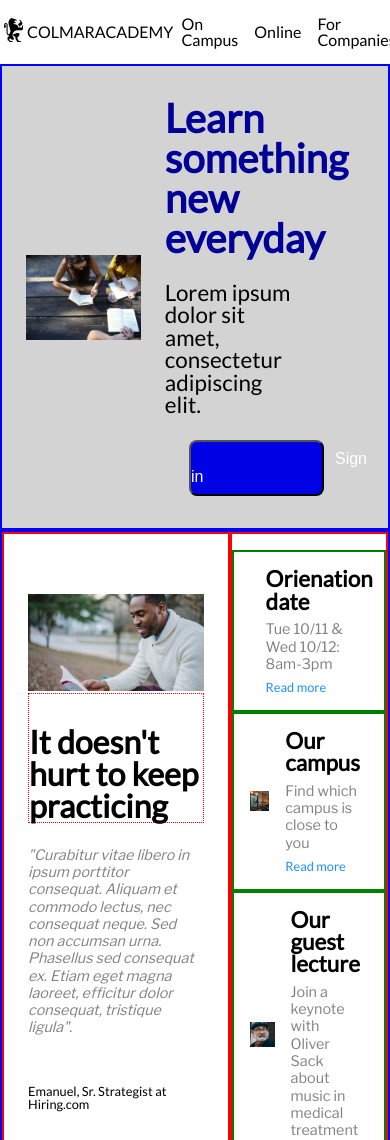
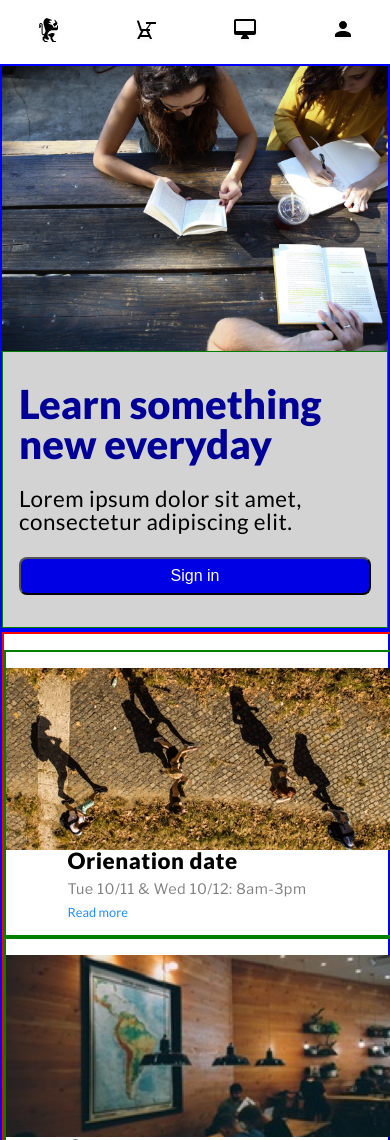
Before and after one commit to JBprg/colmar_academy, a plain HTML site: page index.html in a window 390 px wide. Shown: the top 1140 px of the page. Drawn offline with nearby package versions, Linux system fonts and the light colour scheme.

Commit message:
Pushing stoping point

```diff
--- a/index.html
+++ b/index.html
@@ -3,11 +3,12 @@
   <head>
     <meta charset="utf-8">
     <meta name="viewport" content="width=device-width, initial-scale=1.0">
-    <link href="https://fonts.googleapis.com/css?family=Lato" rel="stylesheet">
+    <link href="https://fonts.googleapis.com/css?family=Lato:300,300i,400,900" rel="stylesheet">
     <link href="https://fonts.googleapis.com/css?family=Libre+Franklin:400,600" rel="stylesheet">
     <link href="https://fonts.googleapis.com/css?family=Open+Sans:400,400i,600" rel="stylesheet">
     <link href="./resources/css/reset.css" type="text/css" rel="stylesheet">
     <link href="./resources/css/style.css" type="text/css" rel="stylesheet">
+
     <title>Colmar Academy</title>
   </head>
 
@@ -21,7 +22,8 @@
   <!-- Logo (flex container) -->
       <div class="logo">
         <img src="./resources/images/ic-logo.svg" alt="Colmar Academy regal lion logo">
-        <span><strong>COLMAR</strong>ACADEMY</span>
+        <span>COLMAR</span>
+        <p>ACADEMY</p>
       </div>
 
   <!-- Navigation (flex container) -->
@@ -35,6 +37,14 @@
         </ul>
       </nav>
 
+      <!-- Mobile container (flex container) -->
+      <div class="mobile_header">
+        <img src="./resources/images/ic-logo.svg" alt="Colmar Academy regal lion logo">
+        <a href="#campus"><img src="./resources/images/ic-on-campus.svg" alt="Desk icon"></a>
+        <a href="#online"><img src="./resources/images/ic-online.svg" alt="Computer screen icon"></a>
+        <a href="#signin"><img src="./resources/images/ic-login.svg" alt="Login icon"></a>
+
+      </div>
 
 
     </header>
@@ -50,7 +60,7 @@
 
 
 <!-- Section 2 - Banner (flex container) -->
-      <div class="banner_container">
+      <div class="top_container">
 
     <!-- Image Conatiner (block container) -->
         <div class="image_container">
@@ -106,6 +116,11 @@
               <img src="./resources/images/information-orientation.jpg" alt="A
               group of people walking along a brick path">
             </div>
+        <!-- Image for mobile view screen -->
+            <div class="image_container_small">
+              <img src="./resources/images/information-orientation-mobile.jpg" alt="A
+              group of people walking along a brick path">
+            </div>
             <!-- Text (flex container)-->
             <div class="text_container">
                 <!-- Title -->
@@ -122,6 +137,11 @@
             <!-- Image (block container) -->
             <div class="image_container">
               <img src="./resources/images/information-campus.jpg" alt="A classroom
+              with a large map on the wall">
+            </div>
+        <!-- Image for mobile view screen -->
+            <div class="image_container_small">
+              <img src="./resources/images/information-campus-mobile.jpg" alt="A classroom
               with a large map on the wall">
             </div>
             <!-- Text (flex container)-->
@@ -142,6 +162,12 @@
                 <img src="./resources/images/information-guest-lecture.jpg"
                 alt="Headshot of Oliver Sack">
               </div>
+        <!-- Image for mobile view screen -->
+              <div class="image_container_small">
+                <img src="./resources/images/information-guest-lecture-mobile.jpg"
+                alt="Headshot of Oliver Sack">
+              </div>
+
               <!-- Text (flex container)-->
               <div class="text_container">
                   <!-- Title -->
@@ -294,9 +320,12 @@
 
         <!-- Video (block ??? container) -->
             <div class="image_container">
-              <video src="./resources/video/thesis.mp4" autoplay poster="posterimage.jpg" controls>
-                <p>This video is not supprted by your browser</p>
+
+              <video width="100%" height="auto" controls>
+                <source src=./resources/videos/thesis.mp4 type="video/mp4">
+                  Your browser does not support the video tag.
               </video>
+
             </div>
 
         <!-- Text (flex conatiner) -->
--- a/resources/css/style.css
+++ b/resources/css/style.css
@@ -1,5 +1,5 @@
 html {
-  font-family: "Lato", sans-serif;
+  font-family: 'Lato', sans-serif;
   font-size: 16px;
 }
 
@@ -35,6 +35,7 @@ h1 {
 
 h2 {              /* Borders are to create visual seperation during build out */
   font-size: 2rem;
+  letter-spacing: 0.5px;
   font-weight: bold;
   text-align: center;
   border: 1px dotted red;
@@ -42,6 +43,7 @@ h2 {              /* Borders are to create visual seperation during build out */
 
 h3 {
   font-size: 1.4rem;
+  letter-spacing: 0.5px;
   font-weight: bold;
 }
 
@@ -50,6 +52,7 @@ p {
   font-size: 0.9rem;
   font-weight: normal;
   color: grey;
+  letter-spacing: 0.5px;
   line-height: 1.2;
   padding: 0.5rem 0;
 }
@@ -59,8 +62,7 @@ p {
 header {
   width: 100%;
   height: 4rem;
-  font-family: "Open Sans"
-  padding: 0 1.5rem;
+  font-family: "Open Sans";
   background-color: white;
   z-index: 1;
   margin-top: 0;
@@ -73,10 +75,19 @@ header .logo {
   display: flex;
   justify-content: center;
   align-content: center;
+  padding-left: 1.5rem;
 }
 
 header .logo span {
+  font-weight: bold;
   align-self: center;
+}
+
+header .logo p {
+  font-family: "Open Sans";
+  font-size: 1rem;
+  align-self: center;
+
 }
 
 header nav ul {
@@ -84,10 +95,30 @@ header nav ul {
   flex-direction: row;
   justify-content: space-between;
   align-items: center;
+  padding-right: 1.5rem;
 }
 
 header nav ul li {
   padding: 0 0.5rem;
+}
+
+header .mobile_header {
+  display: none;
+}
+
+/* Header for mobile view screens */
+@media only screen and (max-width: 768px){
+  header .logo,
+  header nav {
+    display: none;
+  }
+
+  header .mobile_header {
+    width: 100%;
+    display: flex;
+    justify-content: space-around;
+    align-items: center;
+  }
 }
 
 /* Main page content */
@@ -96,8 +127,8 @@ header nav ul li {
   padding-top: 4rem;
 }
 
-  /* Top banner */
-.banner_container {
+  /* Top section */
+.top_container {
   background-color: #d3d3d3;               /* color for visual - refine later */
   display: flex;
   justify-content: center;
@@ -106,32 +137,32 @@ header nav ul li {
   border: 2px solid blue;
 }
 
-.banner_container .image_container {           /* sets image to 60% of screen */
+.top_container .image_container {           /* sets image to 60% of screen */
   max-width: 60%;
   padding-right: 1.5rem;
 }
 
-.banner_container .image_container img {
+.top_container .image_container img {
  max-width: 100%;
  height: auto;
  display: block;
 }
 
-.banner_container .text_container {
+.top_container .text_container {
   width: 40%;
   padding-right: 4rem;
 }
 
-.banner_container .text_container h1 {
+.top_container .text_container h1 {
   color: #000098;
 }
 
-.banner_container .text_container h3 {
+.top_container .text_container h3 {
   font-weight: normal;
   padding: 1.5rem 0;
 }
 
-.banner_container .text_container button {
+.top_container .text_container button {
   align-self: center;
   width: 100%;
   font-size: 1rem;
@@ -142,20 +173,44 @@ header nav ul li {
   transition: background-color 0.5s linear;
 }
 
-.banner_container .text_container button a {
+.top_container .text_container button a {
   color: #ffffff;
-  transition: color 0.5s linear;
-  padding: 0.5rem 9rem;
 }
 
-.banner_container .text_container button:hover{
+.top_container .text_container button:hover{
   font-weight: 600;
   background-color: #64ACF2;
 }
 
-.banner_container .text_container button a:hover{
-  color: #000000;
+
+/* Top container for mobile view screens */
+@media only screen and (max-width: 768px){
+  .top_container {
+    display: flex;
+    flex-direction: column;
+    align-items: flex-start;
+    padding: 0;
+  }
+
+  .top_container .image_container {
+    display: flex;
+    min-width: 100%;
+    padding: 0;
+  }
+
+  .top_container .image_container img {
+    display: block;
+    width: 100%;
+  }
+
+  .top_container .text_container {
+    width: auto;
+    padding: 2rem 1rem;
+    border: 1px solid green;
+  }
+
 }
+
 
   /* Info section */
 .information {
@@ -199,6 +254,7 @@ header nav ul li {
 
 .information .focus_container .text_container p {
   font-style: italic;
+  letter-spacing: 1px;
   padding: 1.5rem 0;
 }
 
@@ -206,6 +262,10 @@ header nav ul li {
   font-size: 0.8rem;
   padding: 1.5rem 0;
 }
+
+
+
+
 
 /* Additional info items for infor section */
 .information .info {
@@ -228,6 +288,10 @@ header nav ul li {
   padding: 0 1rem;
 }
 
+.information .more_info .image_container_small {
+  display: none;
+}
+
 .information .more_info .image_container img {
   max-width: 100%;
   height: auto;
@@ -243,14 +307,51 @@ header nav ul li {
 
 .information .more_info .text_container a {
   font-size: 0.8rem;
+  font-weight: normal;
   color: #1e90ff;
   border: none;
   background-color: inherit;
 }
 
 .information .more_info .text_container a:hover {
+  color: #0000E5;
+  font-weight: bolder;
+}
+
+.information .more_info .text_container a:visited {
   color: #b22222;
 }
+
+/* Info container for mobile view screens */
+@media only screen and (max-width: 768px){
+  .information .focus_container {
+    display: none;
+  }
+
+  .information .info {
+    min-width: 100%;
+  }
+
+  .information .more_info {
+    flex-direction: column;
+    width: 100%;
+  }
+  .information .more_info .image_container {
+    display: none;
+  }
+
+  .information .more_info .image_container_small {
+    display: block;
+    width: 100%;
+  }
+
+  .information .more_info .image_container_small img {
+    display: block;
+    width: 100%;
+  }
+}
+
+
 
 
   /* Programs section */
@@ -330,6 +431,21 @@ header nav ul li {
   border: 1px dotted purple;
 }
 
+.thesis_focus .image_container {
+  width: 100%;
+  height: auto;
+}
+
+.thesis_focus .image_container video {
+ max-width: 100%;
+ height: auto;
+ display: block;
+}
+
+.thesis_focus .text_container {
+  padding-top: 1.5rem;
+}
+
 .thesis {
   max-width: 40%;
   height: auto;
```
